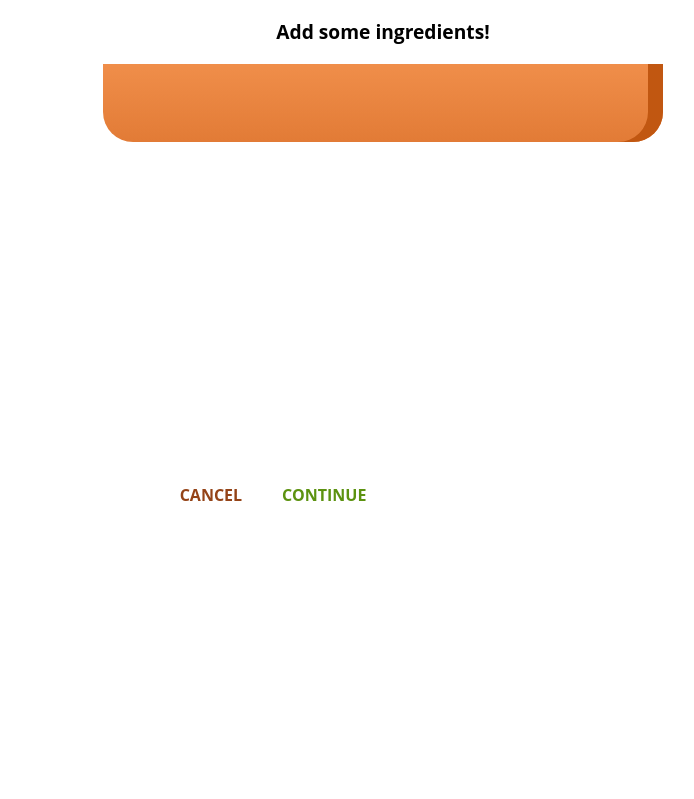
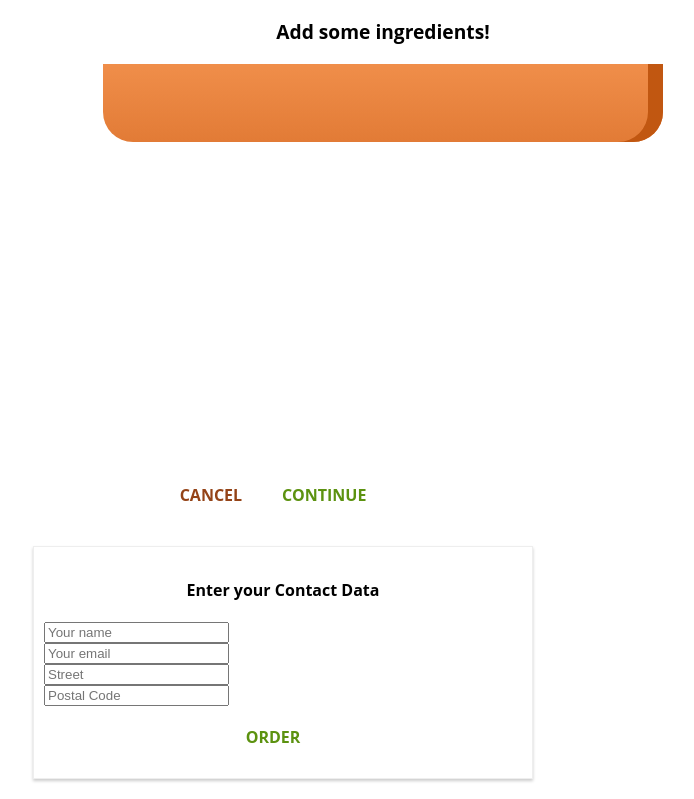
Before and after one commit to acpierc3/sandwich_builder, a React (Create React App) app: page /checkout/contact-data in a window 1280 px wide. Shown: the part 272-1071 px from the top of the page, without its empty margins (357-1051 px from the left). Before the commit the page ends 800 px from the top, so only its background shows below. Built offline with nearby package versions, Linux system fonts and the light colour scheme; the HTML template or start-up script is replaced by a standard one.

Commit message:
added contact data page

```diff
--- a/src/containers/Checkout/Checkout.js
+++ b/src/containers/Checkout/Checkout.js
@@ -1,6 +1,8 @@
 import React, { Component } from 'react';
+import { Route } from 'react-router-dom';
 
 import CheckoutSummary from '../../components/Order/CheckoutSummary/CheckoutSummary';
+import ContactData from './ContactData/ContactData';
 
 class Checkout extends Component {
 
@@ -38,6 +40,9 @@ class Checkout extends Component {
                     ingredients={this.state.ingredients}
                     onCheckoutCancel={this.onCheckoutCancel}
                     onCheckoutContinue={this.onCheckoutContinue} />
+                <Route
+                    path={this.props.match.path + '/contact-data'}
+                    component={ContactData} />
             </div>
         )
     }
--- /dev/null
+++ b/src/containers/Checkout/ContactData/ContactData.js
@@ -0,0 +1,33 @@
+import React, { Component } from 'react';
+
+import Button from '../../../components/UI/Button/Button';
+import classes from './ContactData.module.css';
+
+class ContactData extends Component {
+    state = {
+        name: '',
+        email: '',
+        address: {
+            street: '',
+            postalCode: ''
+        }
+    }
+
+    render () {
+        return (
+            <div className={classes.ContactData}>
+                <h4>Enter your Contact Data</h4>
+                <form>
+                    <input type="text" name="name" placeholder="Your name" />
+                    <input type="email" name="email" placeholder="Your email" />
+                    <input type="text" name="street" placeholder="Street" />
+                    <input type="text" name="postal" placeholder="Postal Code" />
+                    <Button type="Success">ORDER</Button>
+                </form>
+            </div>
+        )
+    }
+
+}
+
+export default ContactData;
--- /dev/null
+++ b/src/containers/Checkout/ContactData/ContactData.module.css
@@ -0,0 +1,19 @@
+.ContactData {
+    margin: 20px auto;
+    width: 80%;
+    text-align: center;
+    box-shadow: 0 2px 3px #ccc;
+    border: 1px solid #eee;
+    padding: 10px;
+    box-sizing: border-box;
+}
+
+.ContactData input {
+    display: block;
+}
+
+@media (min-width: 600px) {
+    .ContactData {
+        width: 500px;
+    }
+}
```
